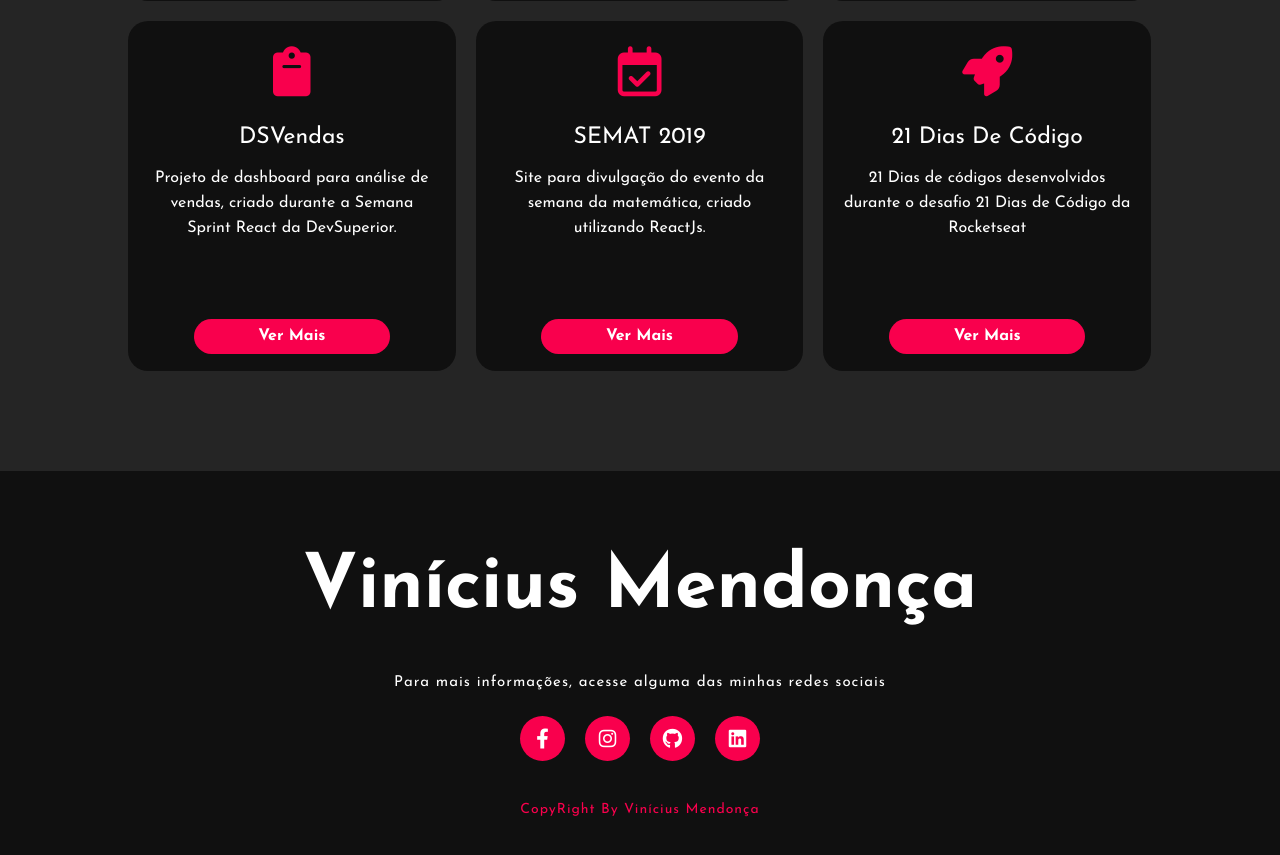
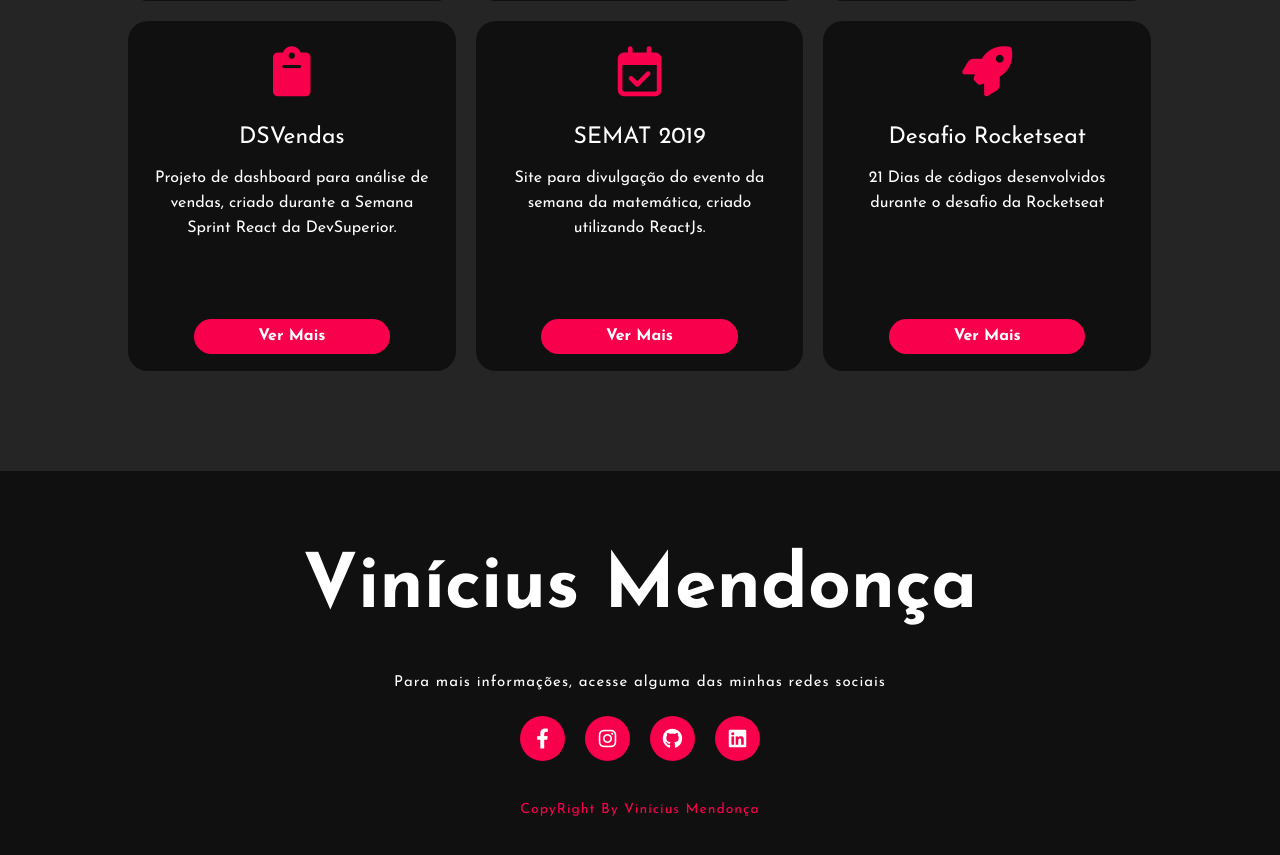
Before and after one commit to VinnenLM/portfolio-pessoal, a React (Create React App) app: page / in a window 1280 px wide. Shown: the part 2963-3818 px from the top of the page. Built offline with nearby package versions, Linux system fonts and the light colour scheme.

Commit message:
Alteração no link

```diff
--- a/src/components/projetos/index.js
+++ b/src/components/projetos/index.js
@@ -37,7 +37,7 @@ export default function Projetos() {
 
                 <Projeto titulo="SEMAT 2019" icone="fa-regular fa-calendar-check" descricao="Site para divulgação do evento da semana da matemática, criado utilizando ReactJs." link="https://semana-matematica-2019.netlify.app/" />
 
-                <Projeto titulo="21 Dias De Código" icone="fa-solid fa-rocket" descricao="21 Dias de códigos desenvolvidos durante o desafio 21 Dias de Código da Rocketseat" link="https://desafio-rocketseat.herokuapp.com/" />
+                <Projeto titulo="Desafio Rocketseat" icone="fa-solid fa-rocket" descricao="21 Dias de códigos desenvolvidos durante o desafio da Rocketseat" link="https://desafio-rocketseat.herokuapp.com/" />
 
             </div>
         </div>
```
